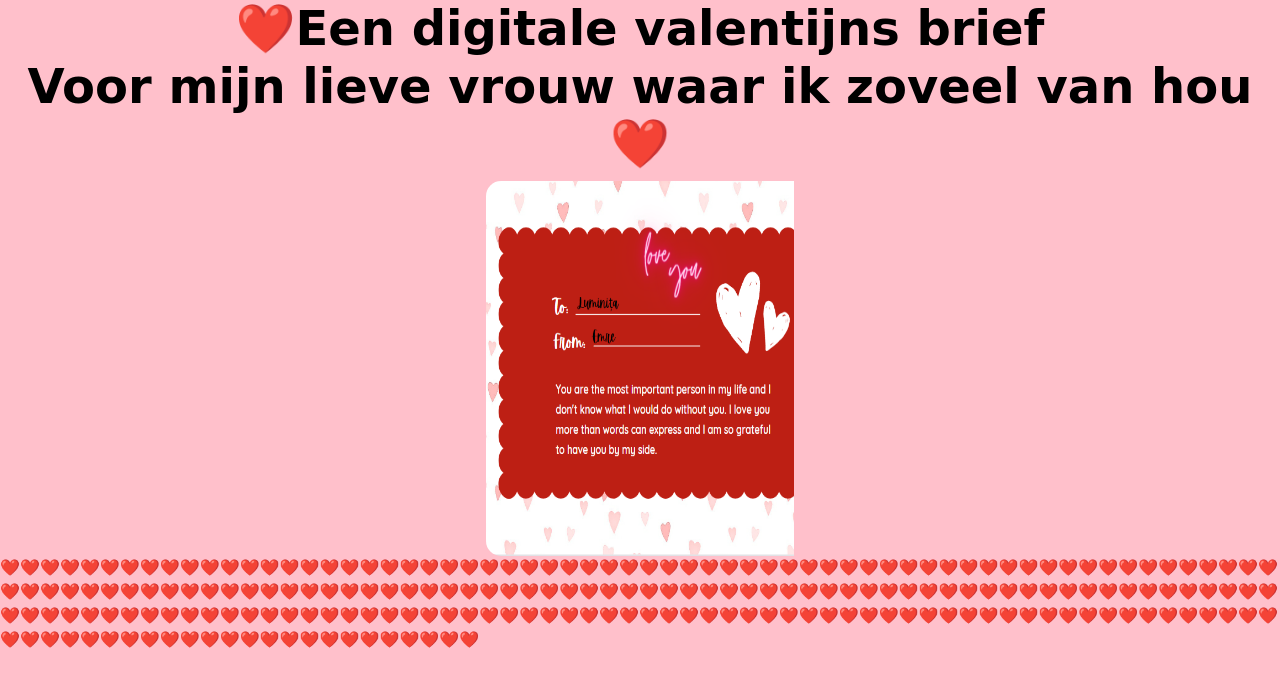
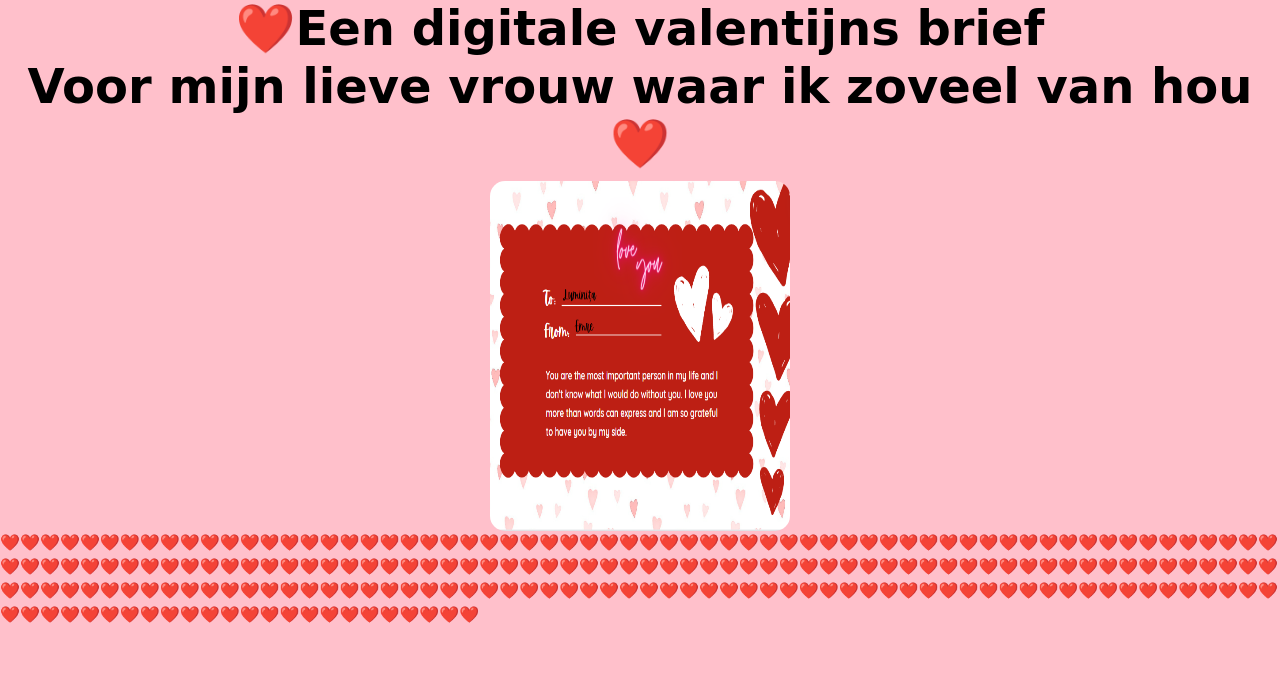
Before and after one commit to DevelopEm/VoorMijnLieveAskim, a plain HTML site: page index.html in a window 1280 px wide. Drawn offline with nearby package versions, Linux system fonts and the light colour scheme; a web font is replaced by a local one.

Commit message:
Update index.html

```diff
--- a/index.html
+++ b/index.html
@@ -19,7 +19,7 @@
                 <div class="col-lg-6 col-md-8 mx-auto">
                 <div class="d-grid gap-2 d-sm-flex justify-content-sm-center">
                 <div class="overflow-hidden" style="max-height: 100vh;">
-                <img src="./Voor Lumi (L).png" class="imgcenter" alt="bebem" style="height: 375px; width: 375px; border-radius: 15px;">
+                <img src="./Voor Lumi (L).png" class="imgcenter" alt="bebem" style="height: 350px; width: 300px; border-radius: 15px;">
                 </div>
                 </div>
                 </div>
```
